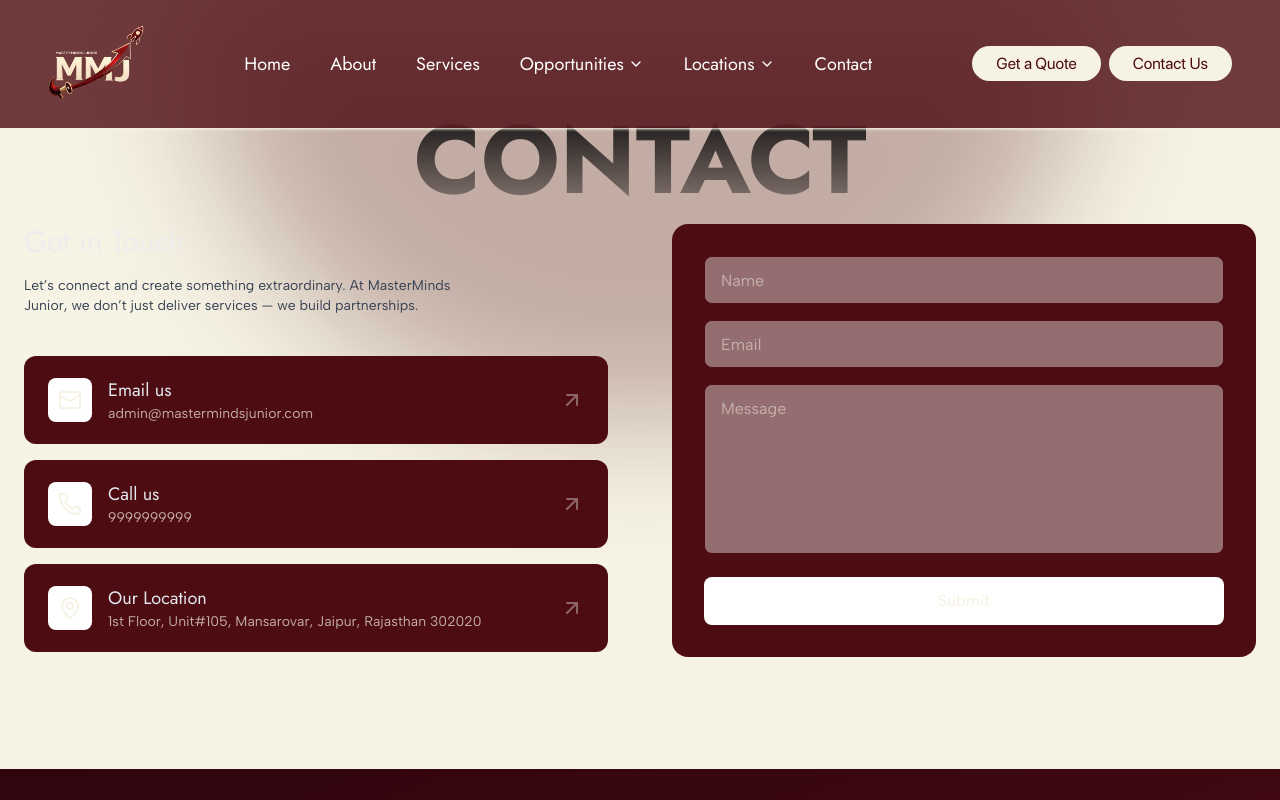
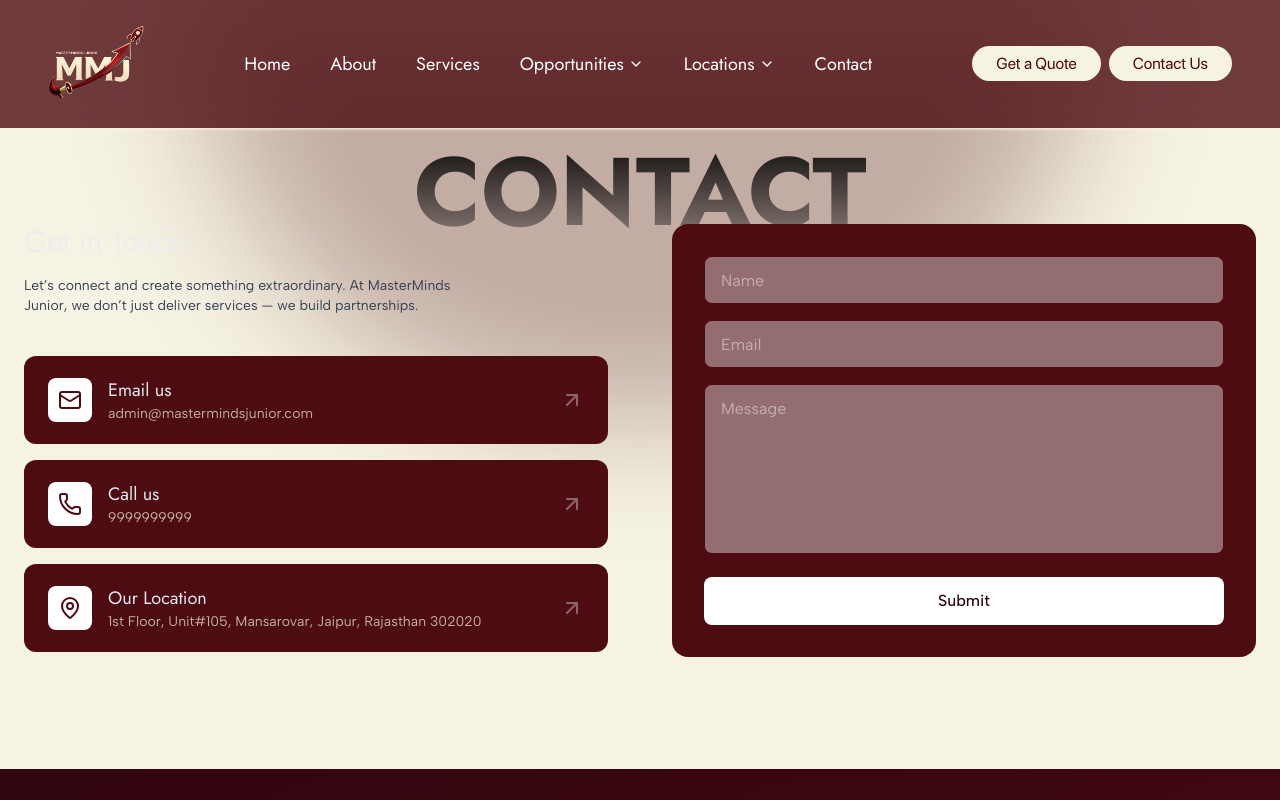
Before and after one commit to mastermindsjunior/mmji, a Next.js app: page /Contact in a window 1280 px wide. Shown: the top 800 px of the page. Built offline with nearby package versions, Linux system fonts and the light colour scheme; a web font is replaced by a local one.

Commit message:
text color

```diff
--- a/src/app/Contact/page.js
+++ b/src/app/Contact/page.js
@@ -10,7 +10,7 @@
         <div className="absolute top-0 left-1/2 -translate-x-1/2 w-[70%] h-[420px] bg-primary/30 rounded-b-full blur-3xl" />
 
         {/* BIG TITLE */}
-        <h2 className="absolute top-28 left-1/2 -translate-x-1/2 font-jost font-bold text-[14vw] xl:text-8xl bg-gradient-to-b from-black/90 to-black/30 bg-clip-text text-transparent">
+        <h2 className="absolute top-36 left-1/2 -translate-x-1/2 font-jost font-bold text-[14vw] xl:text-8xl bg-gradient-to-b from-black/90 to-black/30 bg-clip-text text-transparent">
           CONTACT
         </h2>
 
@@ -49,7 +49,7 @@
                   className="group bg-primary rounded-xl px-6 py-5 flex items-center gap-4 hover:shadow-md transition"
                 >
 
-                  <div className="h-11 w-11 rounded-lg bg-white flex items-center justify-center text-sec">
+                  <div className="h-11 w-11 rounded-lg bg-white flex items-center justify-center text-primary">
                     {item.icon}
                   </div>
 
@@ -91,7 +91,7 @@
                 className="w-full px-4 py-3 rounded-lg border border-primary bg-white/40 outline-none resize-none"
               />
 
-              <button className="w-full h-12 bg-white rounded-lg font-medium hover:shadow transition">
+              <button className="w-full h-12 bg-white rounded-lg text-primary-dark font-medium hover:shadow transition">
                 Submit
               </button>
 
--- a/src/app/components/about/AboutHeading.jsx
+++ b/src/app/components/about/AboutHeading.jsx
@@ -39,7 +39,7 @@
           </div>
 
           {/* Heading */}
-          <h2 className="font-jost text-2xl md:text-5xl font-bold mb-5 pb-2" style={{maskImage:'linear-gradient(135deg, black 60%, #00000077)'}}>
+          <h2 className="font-jost text-2xl md:text-5xl font-bold mb-5 pb-2 text-primary-dark" style={{maskImage:'linear-gradient(135deg, black 60%, #00000077)'}}>
             From Vision to Digital Legacy
           </h2>
 
--- a/src/app/components/about/MeettheTeam.jsx
+++ b/src/app/components/about/MeettheTeam.jsx
@@ -116,7 +116,7 @@
     <div className="absolute inset-0 pointer-events-none" />
 
     <div className="container mx-auto px-6 relative z-10">
-      <h2 className="text-5xl font-bold text-center text-darker">
+      <h2 className="text-5xl font-bold text-center text-primary-dark">
         Meet the Growth Architects
       </h2>
       <p className="mt-4 max-w-2xl mx-auto text-center text-gray-700 leading-relaxed">
--- a/src/app/components/home/Competency.jsx
+++ b/src/app/components/home/Competency.jsx
@@ -73,7 +73,7 @@
       <div className="relative 2xl:max-w-7xl max-w-6xl mx-auto px-6 lg:px-8">
         {/* Section Heading */}
         <div className="text-center translate-y-[-3rem] mb-8">
-          <h3 className="font-jost md:text-5xl text-3xl font-bold mb-3 bg-gradient-to-r from-gray-900 via-gray-800 to-gray-900 bg-clip-text text-transparent">
+          <h3 className="font-jost md:text-5xl text-3xl font-bold mb-3 bg-gradient-to-r from-primary via-text-primary-dark to-primary bg-clip-text text-transparent">
             Our Core Competencies
           </h3>
           <p className="text-lg text-gray-600 font-sfth">That Drive Results</p>
--- a/src/app/courses/page.js
+++ b/src/app/courses/page.js
@@ -121,7 +121,7 @@
     <div className=' max-w-7xl mx-4 xl:mx-auto mt-6'>
 
             {/* Learn With Us */}
-        <h3 className="xl:text-5xl text-2xl font-semibold mb-4 text-black font-jost">
+        <h3 className="xl:text-5xl text-2xl font-semibold mb-4 text-primary-dark font-jost">
           Learn With Us – Start Your Digital Career
         </h3>
         <p className="text-black/75 text-lg mb-12">
```
